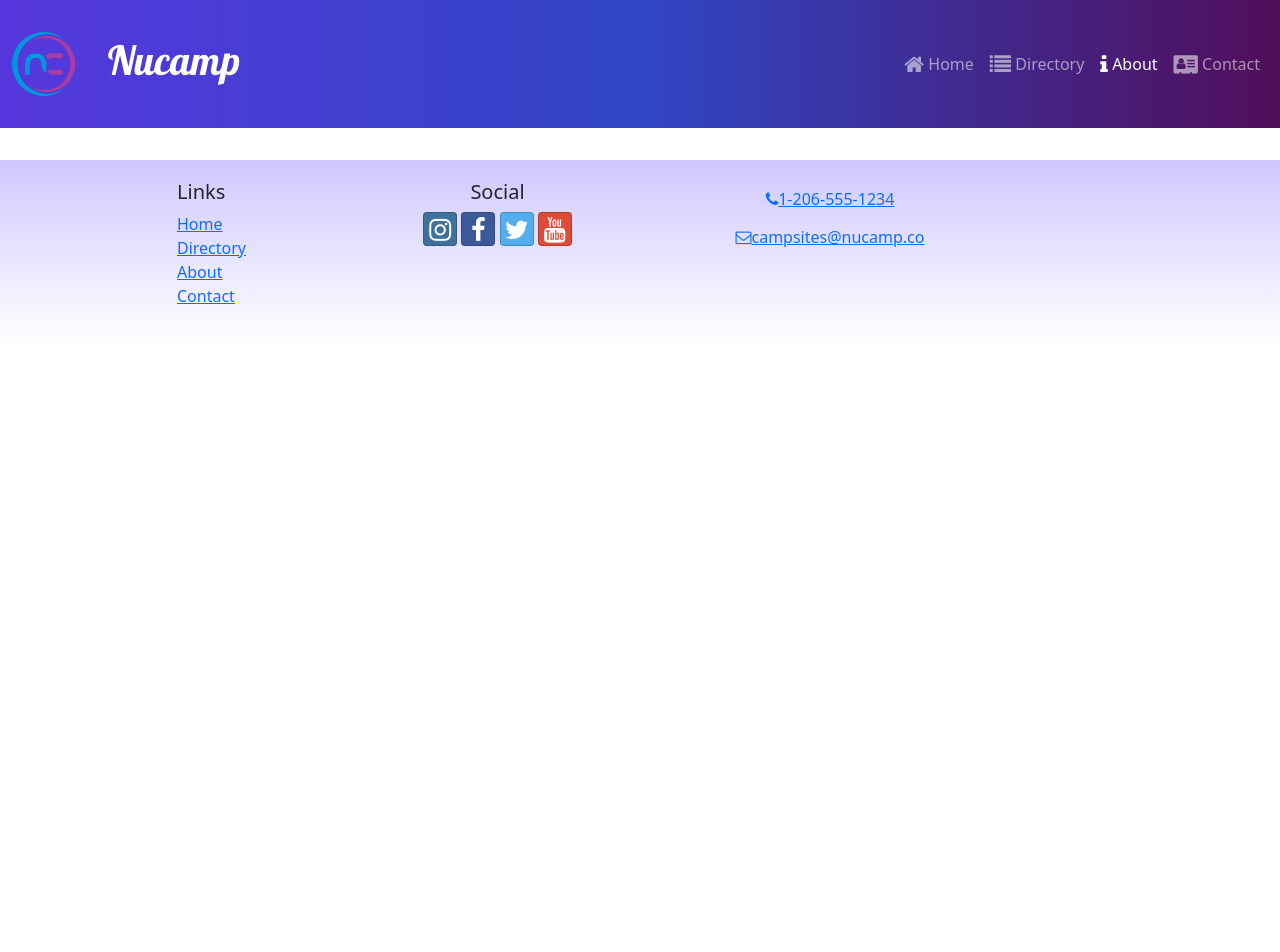
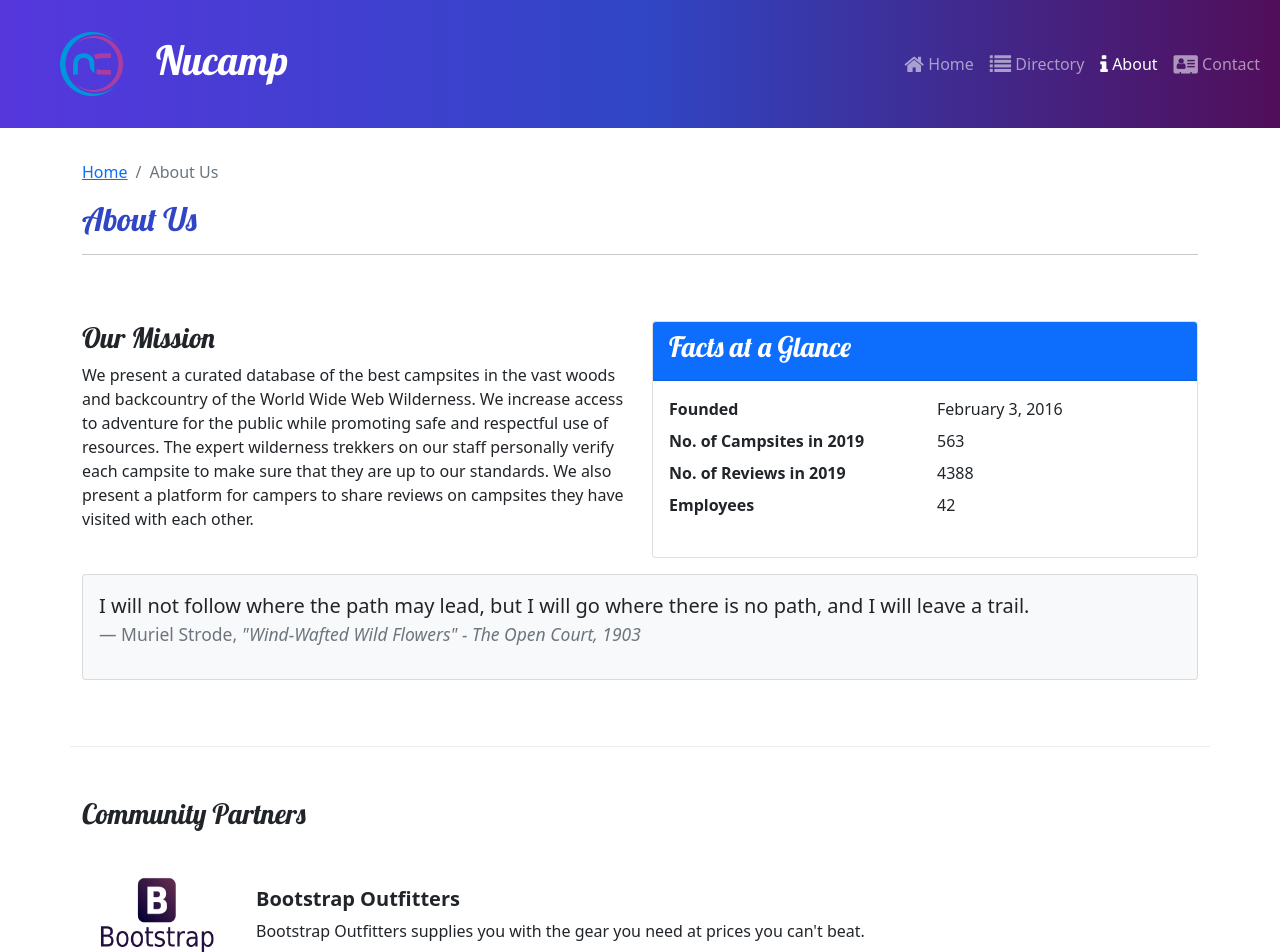
Before and after one commit to dj-supa/nucampsite-with-React, a React (Create React App) app: page /about in a window 1280 px wide. Shown: the top 952 px of the page. Before the commit the page ends 800 px from the top, so only its background shows below. Built offline with nearby package versions, Linux system fonts and the light colour scheme.

Commit message:
Nucamp with React Partners

```diff
--- a/src/App.js
+++ b/src/App.js
@@ -6,6 +6,7 @@
 import CampsitesDirectoryPage from './pages/CampsitesDirectoryPage';
 import CampsiteDetailPage from './pages/CampsiteDetailPage';
 import './App.css';
+import AboutPage from './pages/AboutPage';
 
 function App() {
     return (
@@ -17,8 +18,8 @@
             <Route path= 'directory' element= {<CampsitesDirectoryPage />}/>
             <Route
              path= 'directory/:campsiteId'
-             element= {<CampsiteDetailPage/>}
-             />
+             element= {<CampsiteDetailPage/>}             />
+             <Route path= 'about' element= {<AboutPage/>} />
         </Routes>
             <Footer />
         </div>
--- a/src/components/Header.js
+++ b/src/components/Header.js
@@ -16,7 +16,7 @@
 
     return (
         <Navbar dark color='primary' sticky='top' expand='md'>
-            <NavbarBrand classNam='ms-5' href='/'>
+            <NavbarBrand className='ms-5' href='/'>
                 <img src={NucampLogo} alt='nucamp logo' className='float-start' />
                 <h1 className='mt-1'>Nucamp</h1>
             </NavbarBrand>
--- a/src/features/display/DisplayList.js
+++ b/src/features/display/DisplayList.js
@@ -2,9 +2,10 @@
 import DisplayCard from './DisplayCard';
 import { selectFeaturedCampsite } from '../campsites/campsitesSlice';
 import { selectFeaturedPromotion } from '../promotions/promotionsSlice';
+import { selectFeaturedPartner } from '../partners/partnersSlice';
 
 const DisplayList = () => {
-    const items = [selectFeaturedCampsite(), selectFeaturedPromotion()];
+    const items = [selectFeaturedCampsite(), selectFeaturedPromotion(), selectFeaturedPartner()];
 
     return (
         <Row>
--- /dev/null
+++ b/src/features/partners/Partner.js
@@ -0,0 +1,22 @@
+const Partner = ({partner}) => {
+    // const partner = props.partner;
+
+    if (partner) {
+        // const image=partner.image;
+        // const name=partner.name;
+        // const description=partner.description;
+        const {image, name, description}=partner
+        return (
+            <>
+            <img src={image} alt={name} style={{width: '150px'}}/>
+            <div className='m-4'>
+                <h5 className='fw-bold'>{name}</h5>
+                {description}
+            </div>
+            </>
+        );
+    }
+    return null;
+}
+
+export default Partner;
--- /dev/null
+++ b/src/features/partners/PartnersList.js
@@ -0,0 +1,20 @@
+import { Col } from 'reactstrap';
+import Partner from './Partner';
+import  {selectAllPartners } from './partnersSlice';
+
+const PartnersList = () => {
+    const partners = selectAllPartners();
+    return (
+        <Col className='mt-4'>
+            {partners.map((partner) => {
+                return (
+                    <div className='d-flex mb-5' key={partner.id} >
+                        <Partner partner={partner} />
+                    </div>
+                );
+            })}
+        </Col>
+    )
+};
+
+export default PartnersList;
--- /dev/null
+++ b/src/features/partners/partnersSlice.js
@@ -0,0 +1,9 @@
+import { PARTNERS } from '../../app/shared/PARTNERS'
+
+export const selectAllPartners = () => {
+    return PARTNERS;
+};
+
+export const selectFeaturedPartner = () => {
+    return PARTNERS.find((partner) => partner.featured);
+};
--- /dev/null
+++ b/src/pages/AboutPage.js
@@ -0,0 +1,83 @@
+import {
+    Col,
+    Row,
+    Container,
+    Card,
+    CardBody,
+    CardHeader
+} from 'reactstrap';
+import SubHeader from '../components/SubHeader';
+import PartnersList from '../features/partners/PartnersList';
+
+const AboutPage = () => {
+    return (
+        <Container>
+            <SubHeader current='About Us' />
+            <Row className='row-content'>
+                <Col sm='6'>
+                    <h3>Our Mission</h3>
+                    <p>
+                        We present a curated database of the best campsites in the
+                        vast woods and backcountry of the World Wide Web Wilderness.
+                        We increase access to adventure for the public while
+                        promoting safe and respectful use of resources. The expert
+                        wilderness trekkers on our staff personally verify each
+                        campsite to make sure that they are up to our standards. We
+                        also present a platform for campers to share reviews on
+                        campsites they have visited with each other.
+                    </p>
+                </Col>
+                <Col sm='6'>
+                    <Card>
+                        <CardHeader
+                            className='bg-primary text-white'>
+                            <h3>Facts at a Glance</h3>
+                        </CardHeader>
+                        <CardBody>
+                            <dl className='row'>
+                                <dt className='col-6'>Founded</dt>
+                                <dd className='col-6'>February 3, 2016</dd>
+                                <dt className='col-6'>No. of Campsites in 2019</dt>
+                                <dd className='col-6'>563</dd>
+                                <dt className='col-6'>No. of Reviews in 2019</dt>
+                                <dd className='col-6'>4388</dd>
+                                <dt className='col-6'>Employees</dt>
+                                <dd className='col-6'>42</dd>
+                            </dl>
+                        </CardBody>
+                    </Card>
+                </Col>
+                <Col className='blockquote'>
+                    <Card className='bg-light mt-3'>
+                        <CardBody>
+                            <p>
+                                I will not follow where the path may lead, but I
+                                will go where there is no path, and I will leave
+                                a trail.
+                            </p>
+                            <footer className='blockquote-footer'>
+                                Muriel Strode,{' '}
+                                <cite title='Source Title'>
+                                    "Wind-Wafted Wild Flowers" - The Open Court,
+                                    1903
+                                </cite>
+                            </footer>
+                        </CardBody>
+                    </Card>
+
+                </Col>
+            </Row>
+            <Row className='row-content'>
+                <Col xs='12'>
+                    <h3>
+                        Community Partners
+                    </h3>
+                </Col>
+                <PartnersList/>
+            </Row>
+        </Container>
+    )
+}
+
+
+export default AboutPage;
```
